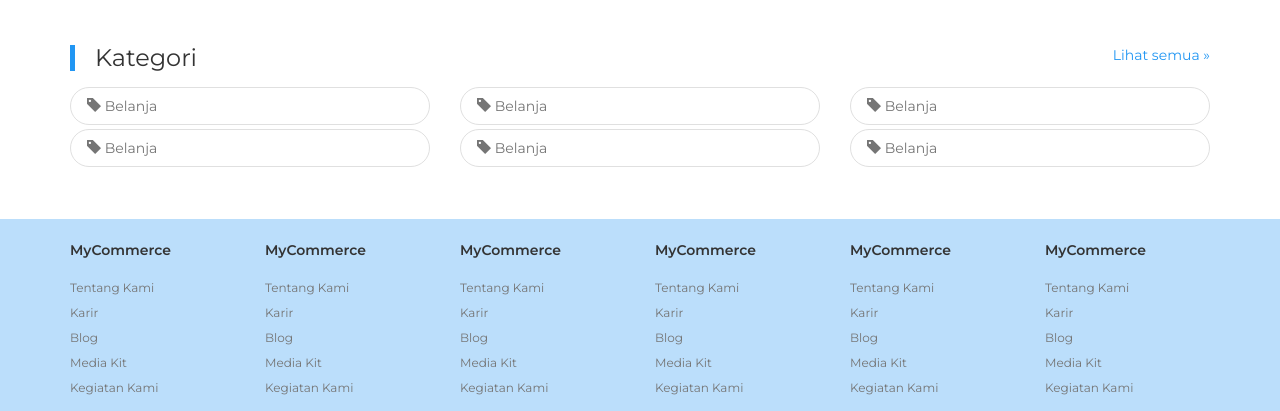
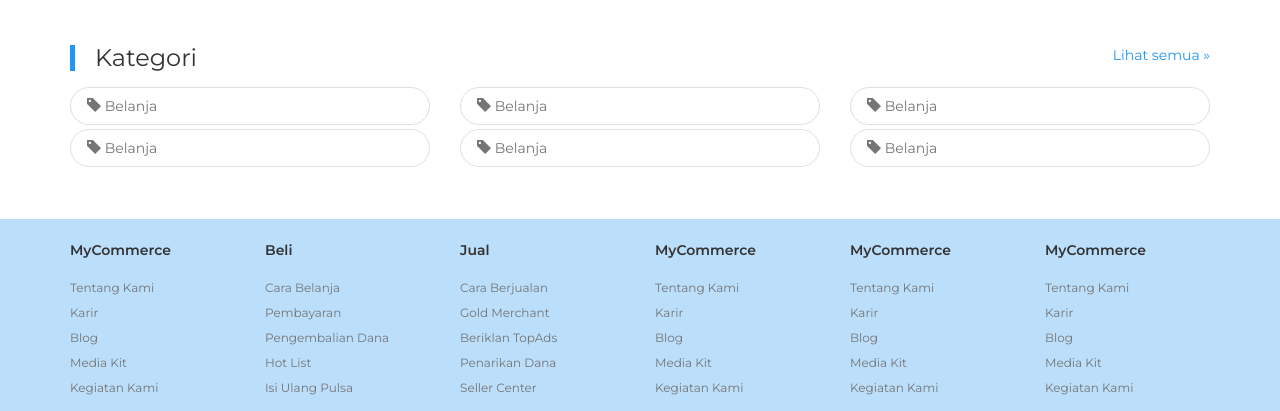
Before and after one commit to afifkhaidir/bytesfest-workshop, a website: page dist/index.html in a window 1280 px wide. Shown: the part 1749-2160 px from the top of the page. Drawn offline with Linux system fonts and the light colour scheme.

Commit message:
Add footer content

```diff
--- a/dist/index.html
+++ b/dist/index.html
@@ -199,23 +199,23 @@
           </ul>
         </div>
         <div class="col-xs-6 col-sm-4 col-md-2">
-          <h4 class="footer__h4">MyCommerce</h4>
+          <h4 class="footer__h4">Beli</h4>
           <ul>
-            <li><a href="#">Tentang Kami</a></li>
-            <li><a href="#">Karir</a></li>
-            <li><a href="#">Blog</a></li>
-            <li><a href="#">Media Kit</a></li>
-            <li><a href="#">Kegiatan Kami</a></li>
+            <li><a href="#">Cara Belanja</a></li>
+            <li><a href="#">Pembayaran</a></li>
+            <li><a href="#">Pengembalian Dana</a></li>
+            <li><a href="#">Hot List</a></li>
+            <li><a href="#">Isi Ulang Pulsa</a></li>
           </ul>
         </div>
         <div class="col-xs-6 col-sm-4 col-md-2">
-          <h4 class="footer__h4">MyCommerce</h4>
+          <h4 class="footer__h4">Jual</h4>
           <ul>
-            <li><a href="#">Tentang Kami</a></li>
-            <li><a href="#">Karir</a></li>
-            <li><a href="#">Blog</a></li>
-            <li><a href="#">Media Kit</a></li>
-            <li><a href="#">Kegiatan Kami</a></li>
+            <li><a href="#">Cara Berjualan</a></li>
+            <li><a href="#">Gold Merchant</a></li>
+            <li><a href="#">Beriklan TopAds</a></li>
+            <li><a href="#">Penarikan Dana</a></li>
+            <li><a href="#">Seller Center</a></li>
           </ul>
         </div>
         <div class="col-xs-6 col-sm-4 col-md-2">
```
